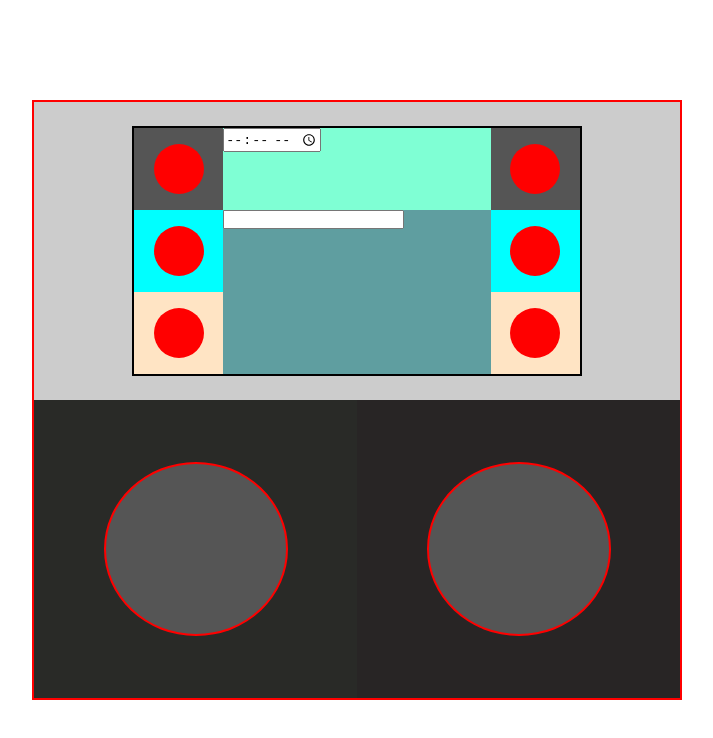
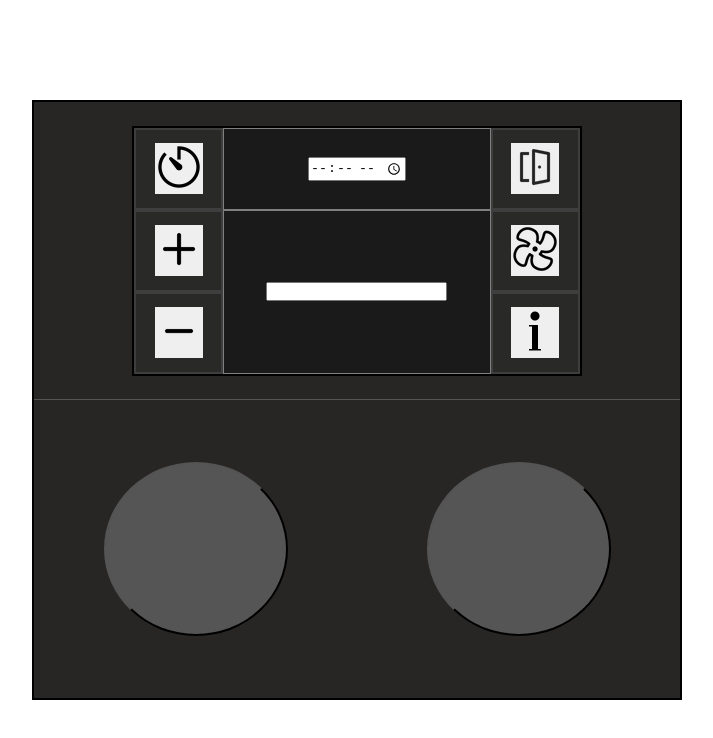
Before and after one commit to VishalChoudhary/HCI-Project, a plain HTML site: page index.html in a window 1280 px wide. Shown: the whole page, without its empty margins (283-996 px from the left). Drawn offline with Linux system fonts and the light colour scheme.

Commit message:
ui update

```diff
--- a/index.html
+++ b/index.html
@@ -2,7 +2,7 @@
 <html>
 
 <head>
-    <link rel="stylesheet" href="/style/style.css">
+    <link rel="stylesheet" href="./style/style.css">
 </head>
 
 <body>
@@ -11,13 +11,19 @@
             <div class="main-box">
                 <div class="box1">
                     <div class="b1-d1">
-                        <button type="button" id="s1" class="small-button"></button>
+                        <button type="button" id="s1" class="small-button">
+                            <img src="./assets/timer.png" alt="timer-img">
+                        </button>
                     </div>
                     <div class="b1-d2">
-                        <button type="button" id="s2" class="small-button"></button>
+                        <button type="button" id="s2" class="small-button">
+                            <img src="./assets/plus.png" alt="increase-button-img">
+                        </button>
                     </div>
                     <div class="b1-d3">
-                        <button type="button" id="s3" class="small-button"></button>
+                        <button type="button" id="s3" class="small-button">
+                            <img src="./assets/minus.png" alt="decrease-button-img">
+                        </button>
                     </div>
                 </div>
                 <div class="box2">
@@ -30,13 +36,19 @@
                 </div>
                 <div class="box3">
                     <div class="b3-d1">
-                        <button type="button" id="s4" class="small-button"></button>
+                        <button type="button" id="s4" class="small-button">
+                            <img src="./assets/door.png" alt="cooker-door-img">
+                        </button>
                     </div>
                     <div class="b3-d2">
-                        <button type="button" id="s5" class="small-button"></button>
+                        <button type="button" id="s5" class="small-button">
+                            <img src="./assets/fan.png" alt="fan-img">
+                        </button>
                     </div>
                     <div class="b3-d3">
-                        <button type="button" id="s6" class="small-button"></button>
+                        <button type="button" id="s6" class="small-button">
+                            <img src="./assets/info.png" alt="info-img">
+                        </button>
                     </div>
                 </div>
             </div>
@@ -50,7 +62,7 @@
             </div>
         </div>
     </div>
-    <script type="module" src="/script/script.js"></script>
+    <script type="module" src="./script/script.js"></script>
 </body>
 
 </html>
--- a/style/style.css
+++ b/style/style.css
@@ -6,7 +6,7 @@
 
 .main-div {
     position: absolute;
-    border: 2px solid red;
+    border: 2px solid black;
     display: grid;
     grid-template-rows: repeat(2, 1fr);
     top: 0;
@@ -19,11 +19,12 @@
 }
 
 .upper {
-    background-color: #ccc;
+    background-color: rgb(40, 37, 37);
     padding: 20px;
     display: flex;
     justify-content: center;
     align-items: center;
+    border-bottom: 1px solid #555;
 }
 
 .main-box {
@@ -41,14 +42,16 @@
 }
 
 .b1-d1 {
-    background-color: #555;
+    background-color: rgb(41, 42, 39);
+    border: 2px solid rgb(62, 62, 62);
     display: flex;
     justify-content: center;
     align-items: center;
 }
 
 .b1-d2 {
-    background-color: aqua;
+    background-color: rgb(41, 42, 39);
+    border: 2px solid rgb(62, 62, 62);
     display: flex;
     justify-content: center;
     align-items: center;
@@ -56,7 +59,8 @@
 
 .b1-d3 {
     display: flex;
-    background-color: bisque;
+    background-color: rgb(41, 42, 39);
+    border: 2px solid rgb(62, 62, 62);
     justify-content: center;
     align-items: center;
 }
@@ -68,11 +72,19 @@
 }
 
 .b2-d1 {
-    background-color: aquamarine;
+    background-color: rgb(26, 26, 26);
+    border: 1.5px solid gray;
+    display: flex;
+    align-items: center;
+    justify-content: center;
 }
 
 .b2-d2 {
-    background-color: cadetblue;
+    background-color: rgb(26, 26, 26);
+    border: 1.5px solid gray;
+    display: flex;
+    align-items: center;
+    justify-content: center;
 }
 
 .box3 {
@@ -82,14 +94,16 @@
 }
 
 .b3-d1 {
-    background-color: #555;
+    background-color: rgb(41, 42, 39);
+    border: 2px solid rgb(62, 62, 62);
     display: flex;
     justify-content: center;
     align-items: center;
 }
 
 .b3-d2 {
-    background-color: aqua;
+    background-color: rgb(41, 42, 39);
+    border: 2px solid rgb(62, 62, 62);
     display: flex;
     justify-content: center;
     align-items: center;
@@ -97,7 +111,8 @@
 
 .b3-d3 {
     display: flex;
-    background-color: bisque;
+    background-color: rgb(41, 42, 39);
+    border: 2px solid rgb(62, 62, 62);
     justify-content: center;
     align-items: center;
 }
@@ -109,7 +124,7 @@
 }
 
 .b1-box {
-    background-color: rgb(41, 42, 39);
+    background-color: rgb(40, 37, 37);
     /* padding: 20px; */
     display: flex;
     justify-content: center;
@@ -128,7 +143,7 @@
     background-color: #555;
     color: rgb(35, 33, 33);
     padding: 85px 90px;
-    border: 2px solid red;
+    /* border: 2px solid red; */
     border-radius: 5px;
     cursor: pointer;
     border-radius: 50%;
@@ -136,13 +151,13 @@
 }
 
 .small-button {
-    background-color: red;
-    color: #fff;
-    padding: 25px 25px;
+    /* background-color: red; */
+    /* color: #fff; */
+    /* padding: 25px 25px; */
     border: none;
-    border-radius: 5px;
+    /* border-radius: 5px; */
     cursor: pointer;
-    border-radius: 50%;
+    /* border-radius: 50%; */
 }
 
 button:hover {
```
Also changed, not shown: assets/book.png (added), assets/door.png (added), assets/fan.png (added), assets/fire.png (added), assets/info.png (added), assets/minus.png (added), assets/plus.png (added), assets/syringe.png (added), assets/timer.png (added).
